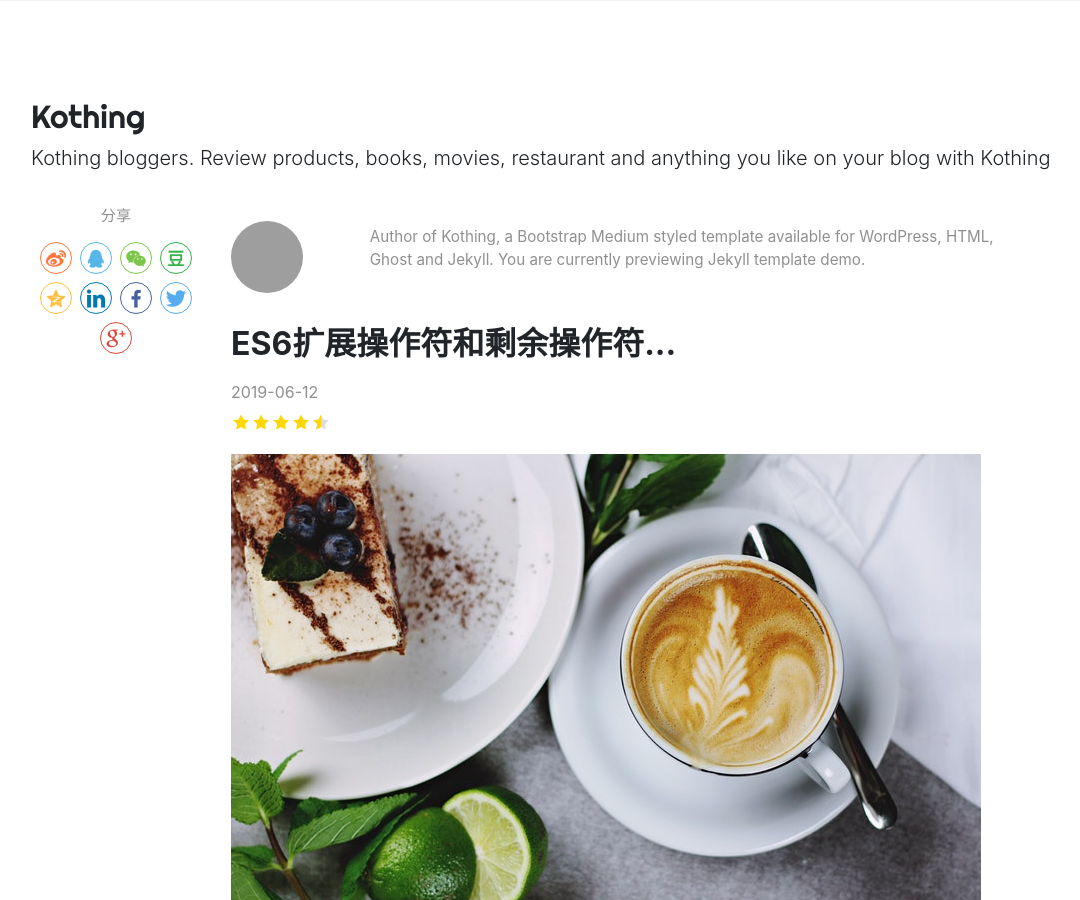
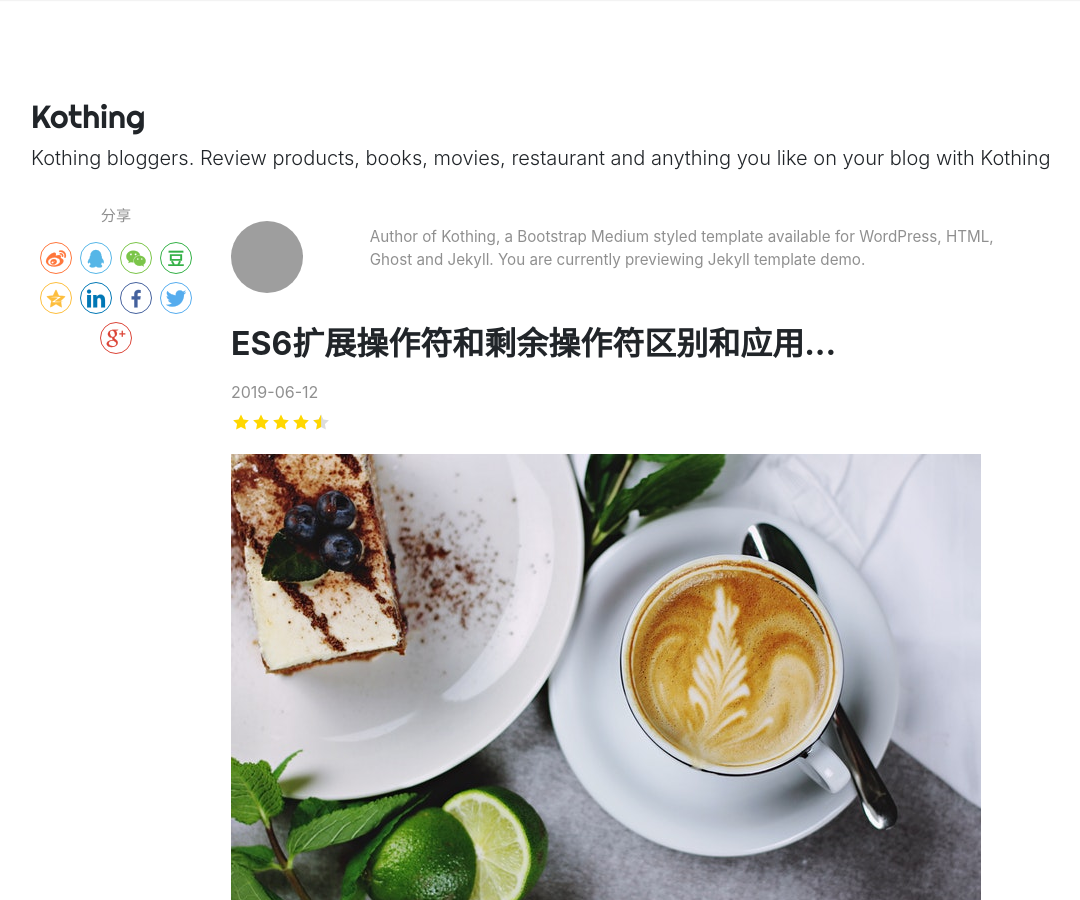
Before and after one commit to kothing/kothing.github.io, a Jekyll site: the page built from _posts/2019-06-12-ES6-spread-and-rest-operators.md, in a window 1280 px wide and 900 px high. Shown: the whole window, without its empty margins (54-1134 px from the left). Built offline with Jekyll 4.4.1, drawn with Linux system fonts in a browser that asks for light colours; nearby versions of some CDN libraries; comment, search, counter and statistics services are not loaded; grey boxes are pictures that could not be loaded.

Commit message:
Update 2019-06-12-ES6-spread-and-rest-operators.md

```diff
--- a/_posts/2019-06-12-ES6-spread-and-rest-operators.md
+++ b/_posts/2019-06-12-ES6-spread-and-rest-operators.md
@@ -1,6 +1,6 @@
 ---
 layout: post
-title:  "ES6扩展操作符和剩余操作符..."
+title:  "ES6扩展操作符和剩余操作符区别和应用..."
 author: Kothing
 categories: [ javascript, ES6 ]
 image: assets/images/16.jpg
```
